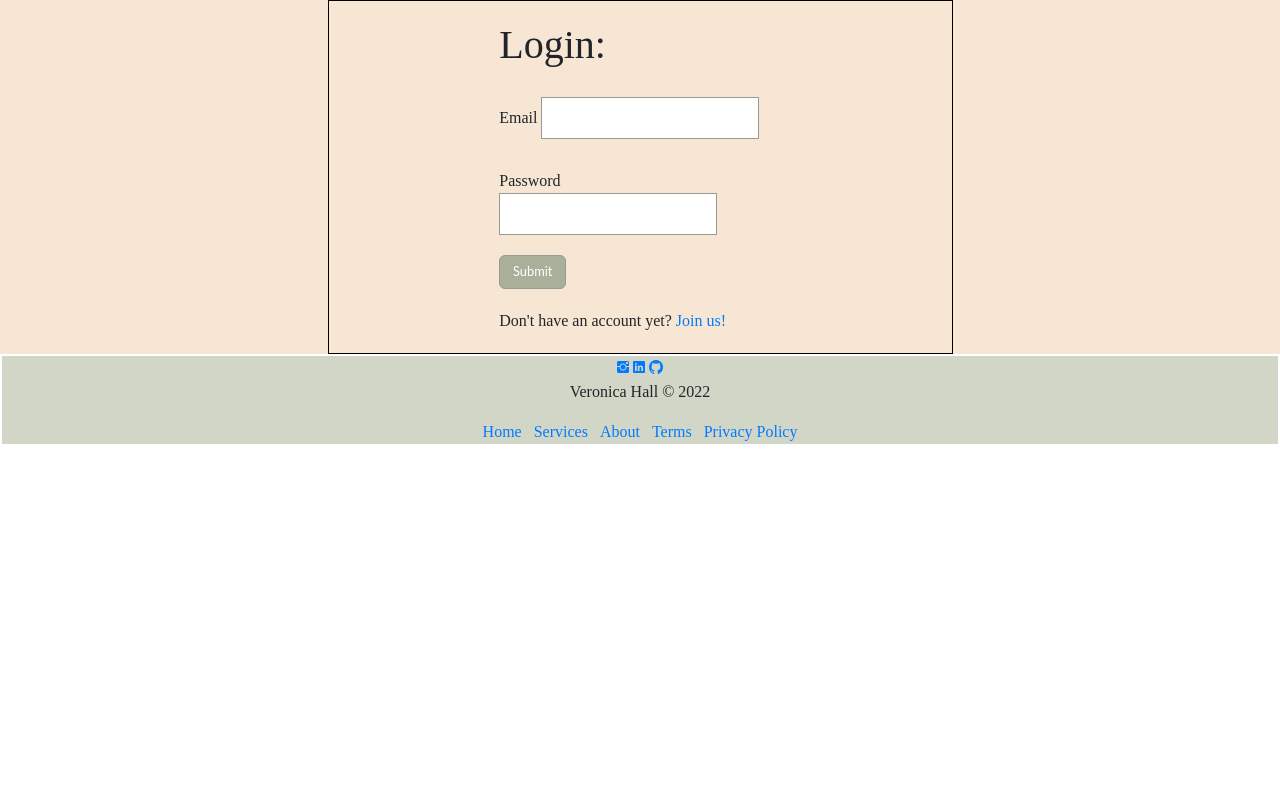
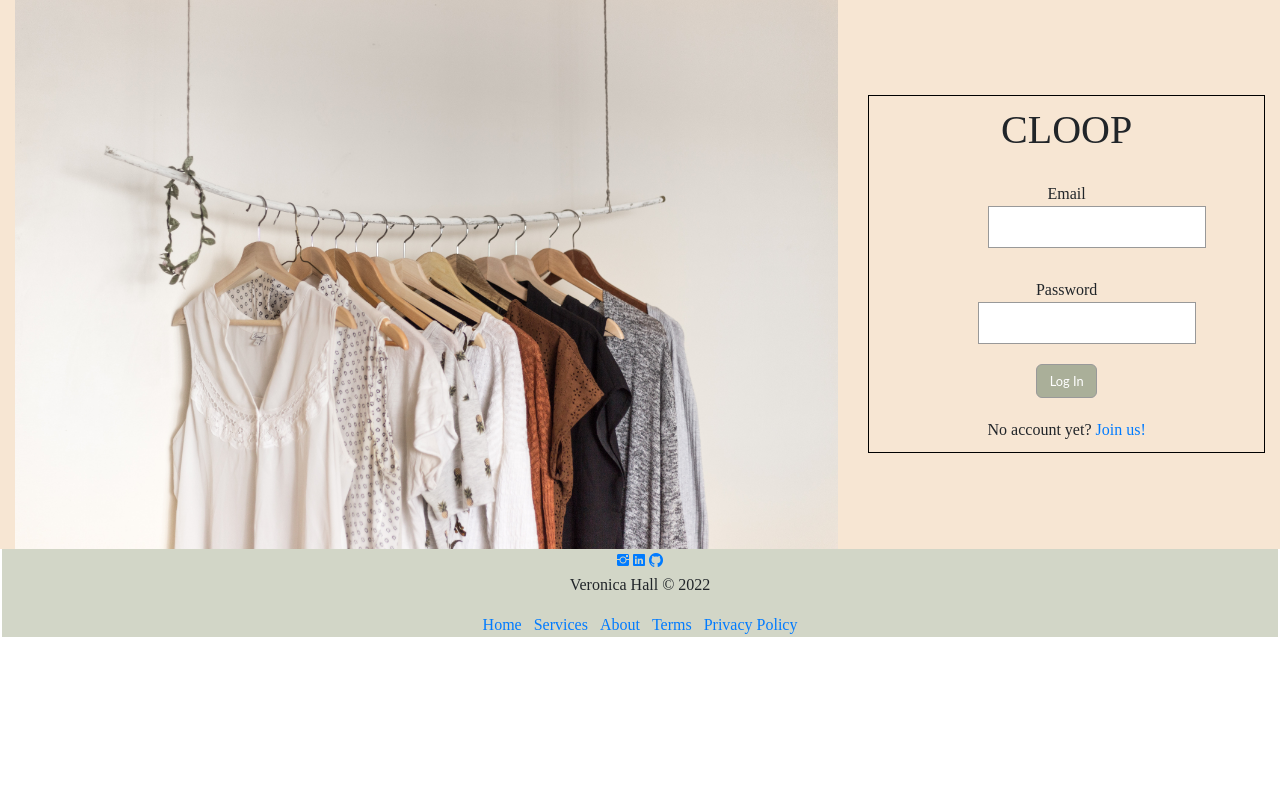
Before and after one commit to ver0nicahall/hackbright-capstone, a Flask app: page /login in a window 1280 px wide. Run offline with Flask 2, Linux system fonts and the light colour scheme; some libraries are stand-ins or nearby versions.

Commit message:
Final rough draft styling

```diff
--- a/static/css/styles.css
+++ b/static/css/styles.css
@@ -3,8 +3,13 @@
     font-family: "Verdana round";
 }
 
+html, body {
+    width: 100%;
+    height: 100%;
+    margin: 0;
+}
 
-body, .container-fluid, #app, #user-listings, #marketplace-container, #create-listing-container, #profile-header, #item-container {
+body, .container-fluid {
     background-color: #F7E6D3;
 }
 
@@ -53,24 +58,21 @@ body, .container-fluid, #app, #user-listings, #marketplace-container, #create-li
 
 /* login and signup */
 
-#login-box {
-    border: solid black 1px;
-    margin: auto;
-    padding: 10px;
-    width: 50%
-}
-
 .login-form {
     margin: auto;
     width: 50%;
     padding: 10px;
 }
 
+#login-image {
+    width: 100%;
+}
+
 #signup-div {
     background-image: "/static/images/signupbackground.jpg";
 }
 
-#signup-box {
+#signup-box, #login-box {
     border: solid black 1px;
     text-align: center;
 }
@@ -89,6 +91,7 @@ footer {
     text-align: center;
     margin: 2px;
     background-color: #D2D6C7;
+    margin-top: 0px;
 }
 /*marketplace banner*/
 
@@ -159,6 +151,11 @@ textarea {
 
 input {
     background-color: none;
+}
+
+input[type="text"], input[type="file"] {
+    margin-left: 10px;
+    margin-right: 10px;
 }
 
 input[type="radio"] {
--- a/static/js/login.jsx
+++ b/static/js/login.jsx
@@ -2,11 +2,11 @@ function Login() {
     return (
       <div id="login-box">
         <form action="/login" method="POST">
-            <div id="login-banner" className="login-form"><h1>Login:</h1></div>
+            <div id="login-banner" className="login-form"><h1>CLOOP</h1></div>
             <div id="email-label" className="login-form"> Email <input type="text" name="email"/> </div>
             <div id ="password-label" className="login-form"> Password <input type="password" name="password"/></div>
-            <div id="login-submit" className="login-form"><input type="submit" /></div>
-            <div id="join-us" className="login-form">Don't have an account yet? <a href="/signup">Join us!</a></div>
+            <div id="login-submit" className="login-form"><input value="Log In" type="submit" /></div>
+            <div id="join-us" className="login-form">No account yet? <a href="/signup">Join us!</a></div>
         </form>
       </div>
     );
--- a/templates/item_details.html
+++ b/templates/item_details.html
@@ -3,6 +3,7 @@
 {% block title %}{{ item.item_name }} - Details{% endblock %}
 
 {% block body %}
+<div class="container-fluid">
 <div id="navbar-container"></div>
 <div id="item-container">
 
@@ -45,8 +46,8 @@
   </div>
 {% else %}
   <div id="booking-div"></div>
-  <div id="contact-div"></div>
 {% endif %}
+</div>
 
 {% endblock %}
 
--- a/templates/login.html
+++ b/templates/login.html
@@ -4,7 +4,12 @@
 {% block body %}
   <!-- React components mounted here -->
 <div class="container-fluid">
-  <div id="login-div"></div>
+  <div class="row align-items-center">
+    <div class="col-8">
+      <img id="login-image" src="../static/images/loginbackground.jpg">
+    </div>
+    <div class="col-4"><div id="login-div"></div></div>
+  </div>
 </div>
 
 {% endblock %}
--- a/templates/marketplace.html
+++ b/templates/marketplace.html
@@ -3,7 +3,9 @@
 
 {% block body %}
   <!-- React components mounted here -->
-  <div id="marketplace-container"></div>
+  <div class="container-fluid">
+    <div id="marketplace-container"></div>
+  </div>
 
 {% endblock %}
 
--- a/templates/user_profile.html
+++ b/templates/user_profile.html
@@ -2,6 +2,8 @@
 {% block title %}Cloop: Profile{% endblock %}
 
 {% block body %}
+
+  <div class="container-fluid">
     <div class="banner" id="profile-header">{{ user.email }}'s Listings</div>
     <!-- React components mounted here -->
     <div id="user-listings">
@@ -14,6 +16,7 @@
         {% endif %}
       {% endfor %}
     </div>
+  </div>
 
 {% endblock %}
 
```
Also changed, not shown: other parts of static/css/styles.css (+23 -18 lines), static/js/createListing.jsx (+14 -10 lines), templates/create_listing.html (+6 -2 lines), static/images/loginbackground.jpg (added), 1 other file. Lines whose indentation alone changed are shown as unchanged.
